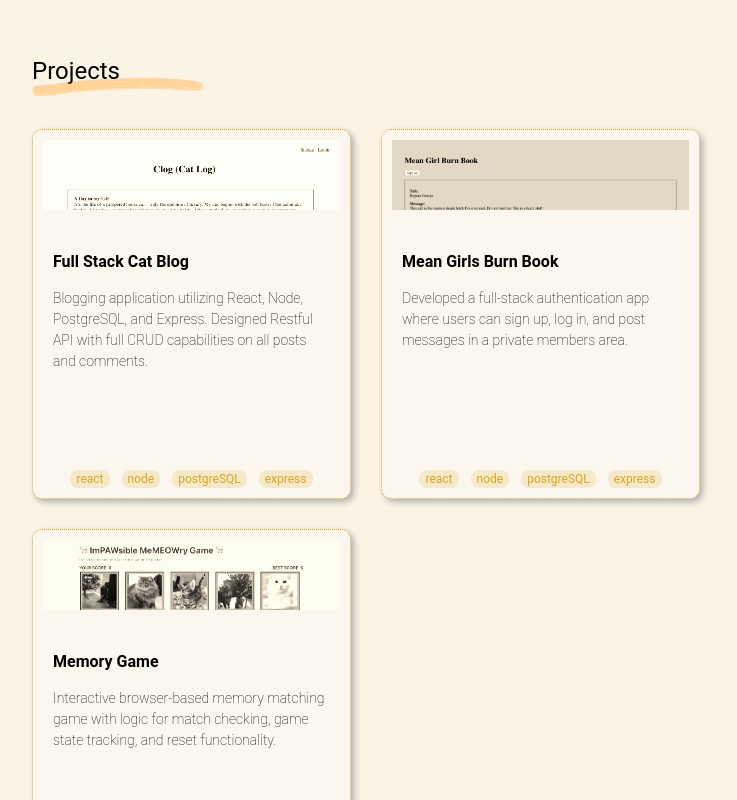
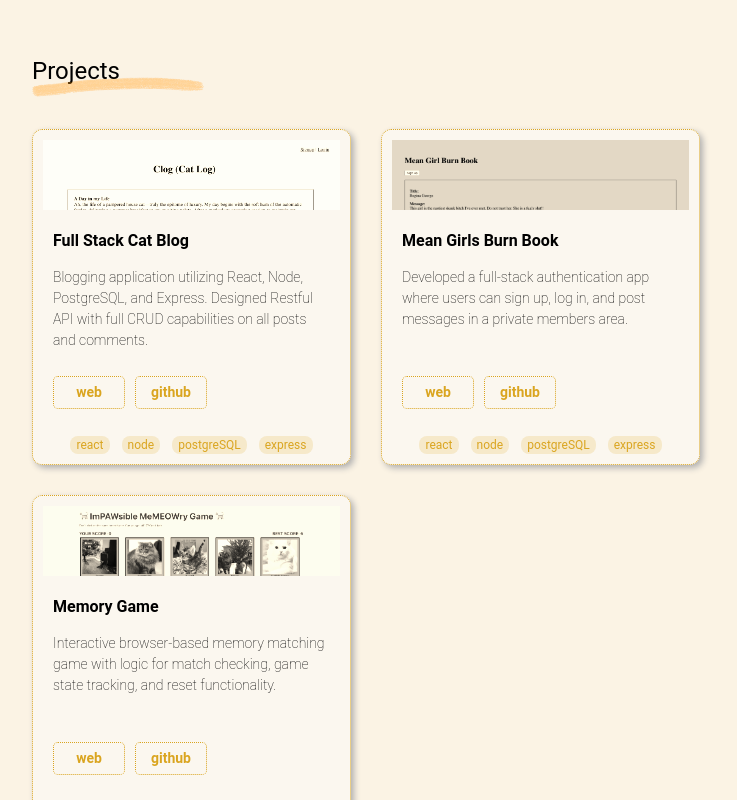
Before and after one commit to susancantdance/susanchenportfolio, a React (Vite) app: page / in a window 1280 px wide. Shown: the part 640-1440 px from the top of the page, without its empty margins (530-1267 px from the left). Built offline with nearby package versions, Linux system fonts and the light colour scheme; a web font is replaced by a local one.

Commit message:
added github links to projects

```diff
--- a/src/components/projects.jsx
+++ b/src/components/projects.jsx
@@ -7,7 +7,7 @@ function Projects() {
   return (
     <div className={styles.container}>
       <a
-        href="https://catlog-ten.vercel.app/"
+        href="https://github.com/susancantdance/cat-be"
         target="_blank"
         rel="noopener noreferrer"
       >
@@ -20,6 +20,14 @@ function Projects() {
               Express. Designed Restful API with full CRUD capabilities on all
               posts and comments.
             </p>
+          </div>
+          <div className={styles.links}>
+            <span className={styles.link}>
+              <a href="https://catlog-ten.vercel.app">web</a>
+            </span>
+            <span className={styles.link}>
+              <a href="https://github.com/susancantdance/cat-be">github</a>
+            </span>
           </div>
           <div className={styles.tags}>
             <span className={styles.tag}>react</span>
@@ -43,6 +51,18 @@ function Projects() {
               log in, and post messages in a private members area.
             </p>
           </div>
+          <div className={styles.links}>
+            <span className={styles.link}>
+              <a href="https://members-only-production-fa93.up.railway.app/">
+                web
+              </a>
+            </span>
+            <span className={styles.link}>
+              <a href="https://github.com/susancantdance/members-only">
+                github
+              </a>
+            </span>
+          </div>
           <div className={styles.tags}>
             <span className={styles.tag}>react</span>
             <span className={styles.tag}>node</span>
@@ -65,6 +85,14 @@ function Projects() {
               match checking, game state tracking, and reset functionality.
             </p>
           </div>
+          <div className={styles.links}>
+            <span className={styles.link}>
+              <a href="https://memory-phi-bay.vercel.app/">web</a>
+            </span>
+            <span className={styles.link}>
+              <a href="https://github.com/susancantdance/memory">github</a>
+            </span>
+          </div>
           <div className={styles.tags}>
             <span className={styles.tag}>react</span>
             <span className={styles.tag}>css</span>
--- a/src/components/projects.module.css
+++ b/src/components/projects.module.css
@@ -13,7 +13,7 @@
 .section {
   display: grid;
   font-size: 14px;
-  grid-template-rows: 2fr 4fr 1fr;
+  grid-template-rows: 2fr 4fr 1fr 1fr;
   /* gap: 10px; */
   background-color: rgb(251, 247, 239);
   box-shadow: 3px 3px 6px rgb(177, 176, 176);
@@ -33,26 +33,52 @@
 
 .section:hover {
   transform: scale(1.05);
-  cursor: pointer;
   color: black;
   text-decoration: none;
   -webkit-text-decoration: none;
 }
 
-/* .section:hover > .image {
-  filter: sepia(100%) blur(0px);
-} */
+.links {
+  /* background-color: blue; */
+  grid-column: 1 /2;
+  grid-row: 3/ 4;
+  display: flex;
+}
 
-/* .filldiv {
-  display: block;
-  height: 100%;
-  width: 100%;
+.link {
+  padding: 5px;
+  margin: 0px 0px 0px 10px;
+  justify-self: start;
+  align-self: start;
+  cursor: pointer;
+  border-style: dotted;
+  border-width: 1px;
+  border-radius: 5px;
+  border-color: goldenrod;
+  width: 60px;
+  display: flex;
+  justify-content: center;
+  -webkit-transition: background-color 0.5s ease-out;
+  -moz-transition: background-color 0.5s ease-out;
+  -o-transition: background-color 0.5s ease-out;
+  transition: background-color 0.5s ease-out;
+}
+
+.link > a {
+  color: goldenrod;
   text-decoration: none;
-} */
+  -webkit-text-decoration: none;
+  font-weight: bold;
+}
+
+.link:hover {
+  font-style: italic;
+  background-color: rgb(246, 233, 202);
+}
 
 .tags {
   grid-column: 1 / 2;
-  grid-row: 3 / 4;
+  grid-row: 4 / 5;
   /* background-color: green; */
   display: flex;
   justify-content: center;
@@ -103,7 +129,7 @@
   justify-self: center;
   align-self: start;
   /* background-color: pink; */
-  min-height: 9lh;
+  min-height: 7lh;
 }
 
 /*-------------------------------------------*/
@@ -125,7 +151,7 @@
   .section {
     display: grid;
     grid-template-rows: 2r 4fr 1fr;
-    /* gap: 20px; */
+    gap: 10px;
 
     box-shadow: 3px 3px 6px rgb(177, 176, 176);
     /* border-radius: 10px; */
@@ -139,14 +165,14 @@
 
   .section:hover {
     transform: scale(1.05);
-    cursor: pointer;
+    /* cursor: pointer; */
     color: black;
     text-decoration: none;
     -webkit-text-decoration: none;
   }
 
   .desc {
-    min-height: 7lh;
+    min-height: 4lh;
     /* background-color: red; */
   }
 
@@ -206,6 +232,12 @@
     align-self: center;
   }
 
+  .links {
+    /* background-color: blue; */
+    align-self: start;
+    min-height: 4lh;
+  }
+
   .tags {
     align-self: center;
   }
```
